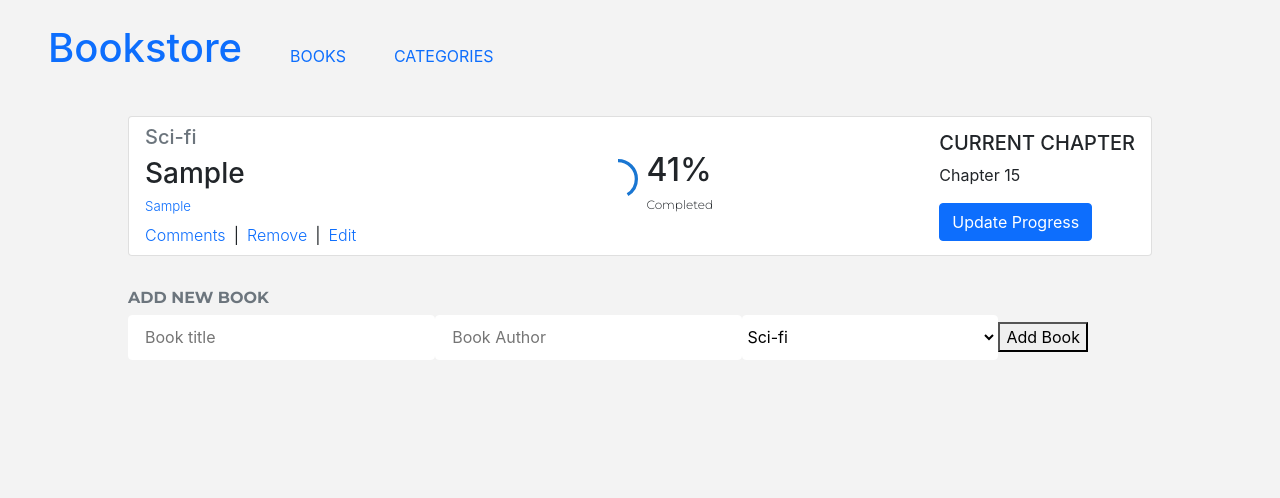
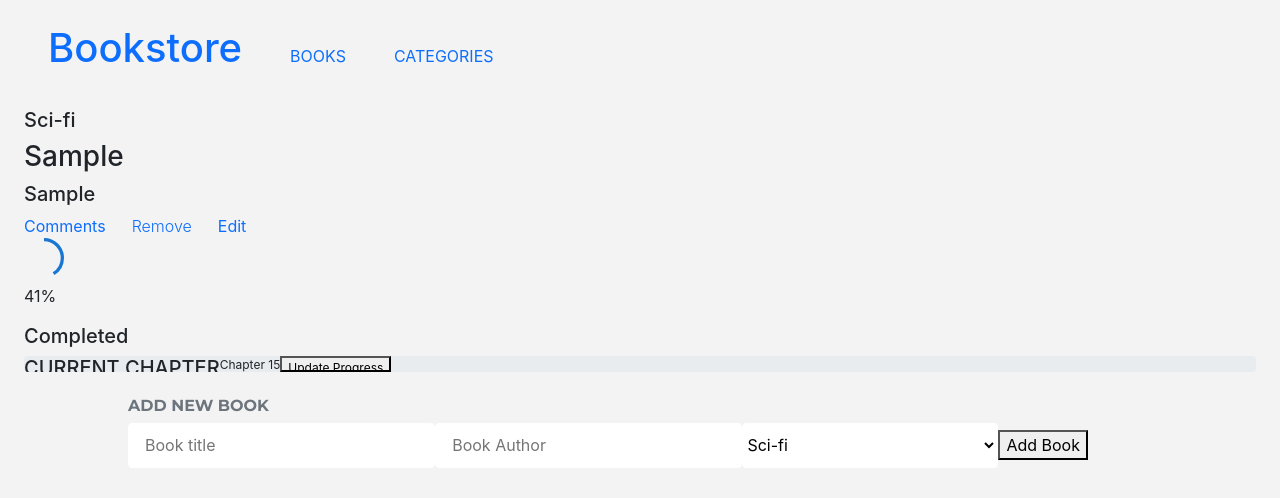
Before and after one commit to ixboy/Bookstore-React, a React (Create React App) app: page / in a window 1280 px wide. Both pictures are taken after typing "Sample", "Sample" into the empty fields and a click on the button "Add Book". Shown: the top 498 px of the page. Built offline with nearby package versions, Linux system fonts and the light colour scheme; no server answers.

Commit message:
remove bootstrap classes

```diff
--- a/src/components/BookList.js
+++ b/src/components/BookList.js
@@ -17,44 +17,46 @@ const BookList = () => {
   const chapter = Math.round(Math.random() * (20 - 0) + 0);
 
   return (
-    <div className="card card-style mx-auto my-2">
+    <div className="book-card">
       {bookStore.map((book) => (
-        <div key={book.id} className="d-flex flex-row align-items-center justify-content-between my-2">
-          <div className="d-flex flex-column px-3">
-            <h5 className="text-secondary">{book.category}</h5>
-            <h3>
+        <div key={book.id}>
+          <div className="content">
+            <h5 className="category">{book.category}</h5>
+            <h3 className="title">
               {book.title}
             </h3>
-            <h5 className="author text-primary fw-light">{book.author}</h5>
+            <h5>{book.author}</h5>
             <div>
-              <ul className="d-flex flex-row text-decoration-none navbar-nav">
-                <li className="text-primary fw-light me-2">Comments</li>
-                <li> | </li>
-                <li>
+              <div className="links">
+                <a href="/#">Comments</a>
+                &nbsp;&nbsp;&nbsp;&nbsp;
+                <span className="vl" />
+                <a href="/#">
                   <RemoveBook id={book.id} book={book} />
-                </li>
-                <li> | </li>
-                <li className="text-primary fw-light mx-2">Edit</li>
-              </ul>
+                </a>
+                <span className="vl" />
+                &nbsp;&nbsp;&nbsp;&nbsp;
+                <a href="/#">Edit</a>
+              </div>
             </div>
           </div>
-          <div className="d-flex flex-row px-3">
-            <div className="m-2"><CircularProgress color="primary" variant="determinate" value={progress} /></div>
-            <div className="flex-column">
-              <h2>
+          <div className="completion">
+            <div><CircularProgress color="primary" variant="determinate" value={progress} /></div>
+            <div>
+              <p>
                 {progress}
                 %
-              </h2>
-              <h5 className="completed">Completed</h5>
+              </p>
+              <h5>Completed</h5>
             </div>
           </div>
-          <div className="px-3">
+          <div className="progress">
             <h5>CURRENT CHAPTER</h5>
             <p>
               Chapter
               {` ${chapter}`}
             </p>
-            <button type="button" className="btn btn-primary">Update Progress</button>
+            <button type="button">Update Progress</button>
           </div>
         </div>
       ))}
```
